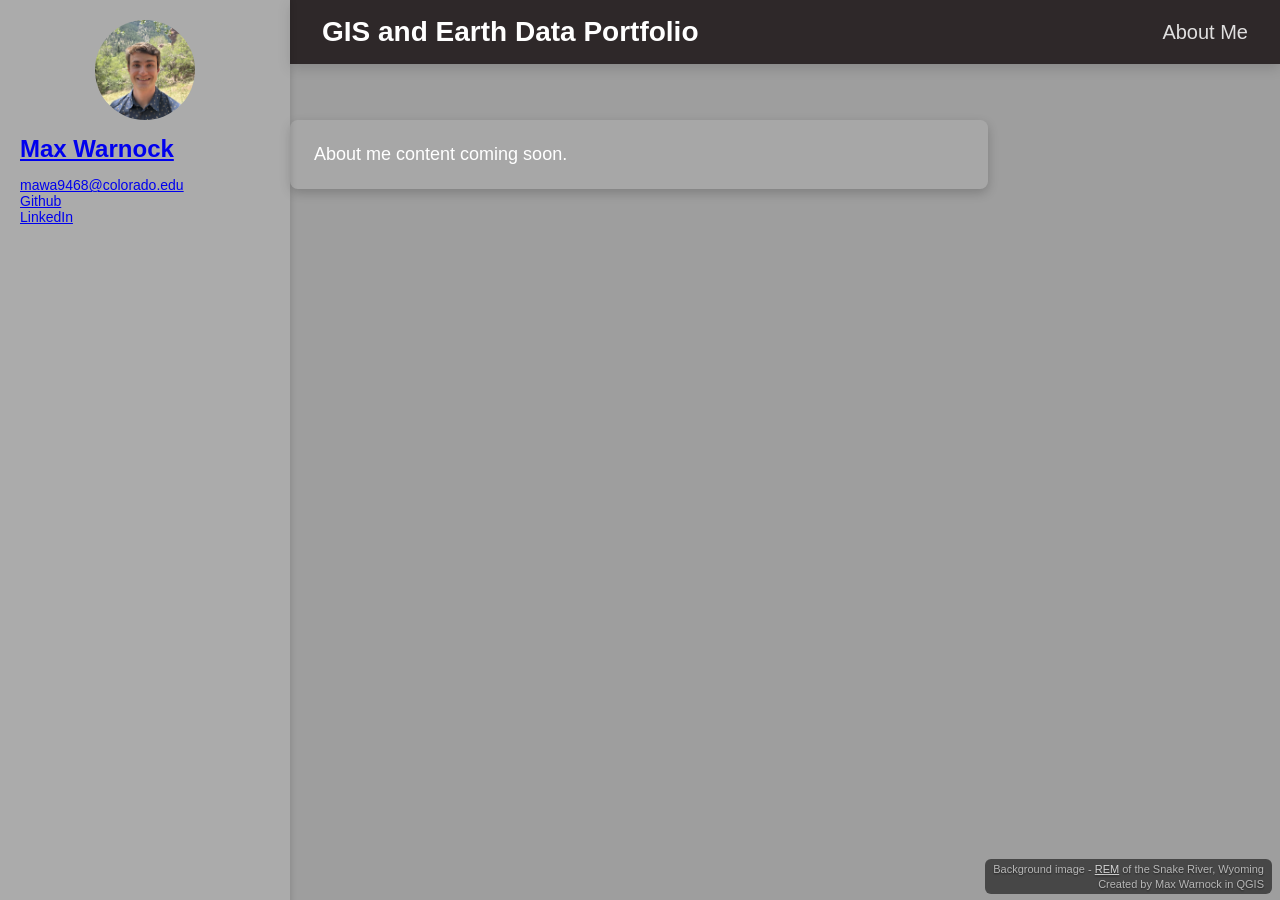
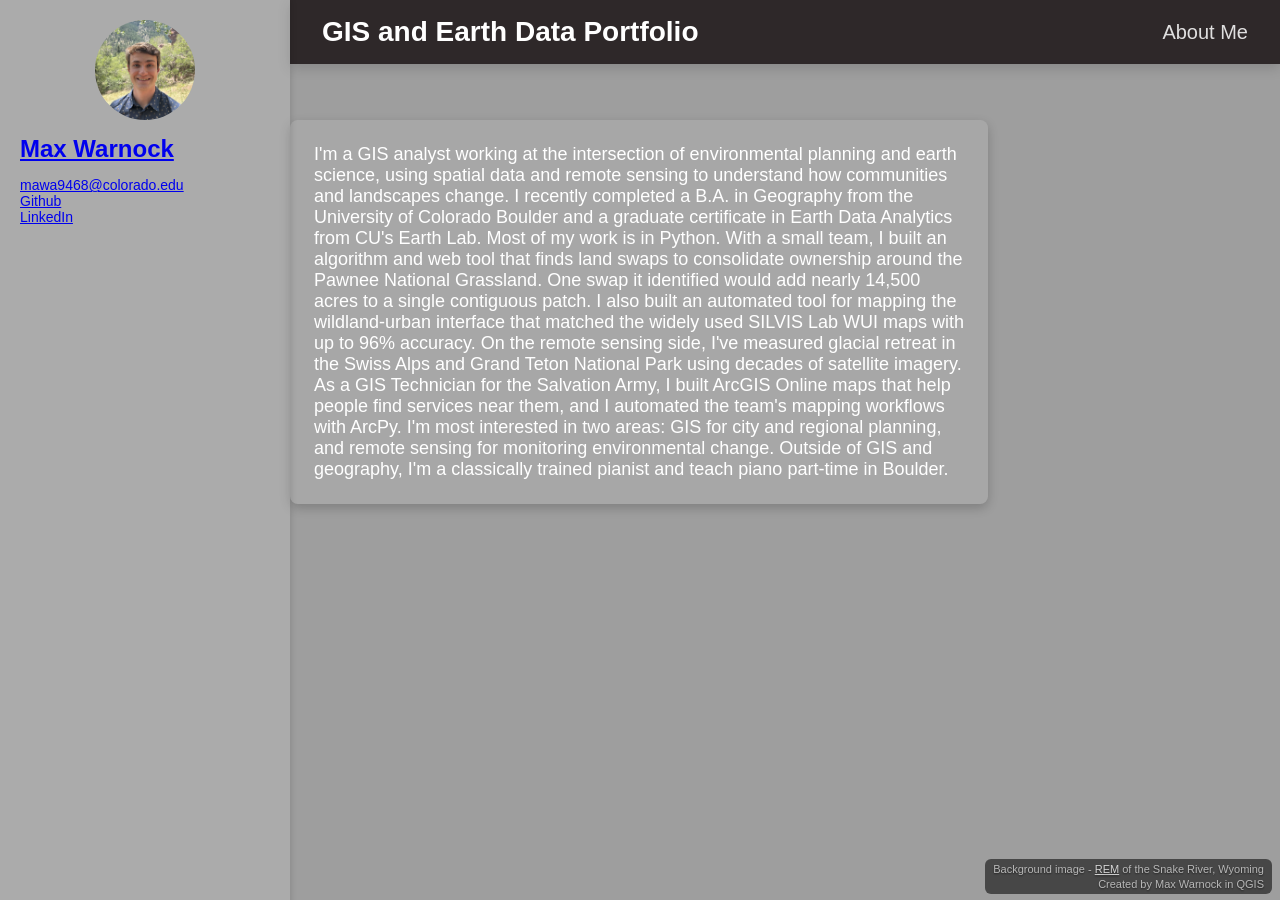
Before and after one commit to maxwarnock/maxwarnock.github.io, a Jekyll site: the page built from about.md, in a window 1280 px wide. Built offline with Jekyll 4.4.1, drawn with Linux system fonts in a browser that asks for light colours; a script that is not in the unit is left out.

Commit message:
Update about.md

```diff
--- a/about.md
+++ b/about.md
@@ -5,5 +5,10 @@ show_profile: true
 permalink: /about/
 ---
 <div style="max-width: 650px; margin: 20px 0 0 20px; font-size: 18px; background: rgba(255, 255, 255, 0.10); color: white; padding: 24px; border-radius: 8px; box-shadow: 0 4px 11px rgba(0,0,0,0.20);">
-About me content coming soon.
+I'm a GIS analyst working at the intersection of environmental planning and earth science, using spatial data and remote sensing to understand how communities and landscapes change. I recently completed a B.A. in Geography from the University of Colorado Boulder and a graduate certificate in Earth Data Analytics from CU's Earth Lab.
+
+Most of my work is in Python. With a small team, I built an algorithm and web tool that finds land swaps to consolidate ownership around the Pawnee National Grassland. One swap it identified would add nearly 14,500 acres to a single contiguous patch. I also built an automated tool for mapping the wildland-urban interface that matched the widely used SILVIS Lab WUI maps with up to 96% accuracy. On the remote sensing side, I've measured glacial retreat in the Swiss Alps and Grand Teton National Park using decades of satellite imagery. As a GIS Technician for the Salvation Army, I built ArcGIS Online maps that help people find services near them, and I automated the team's mapping workflows with ArcPy.
+
+I'm most interested in two areas: GIS for city and regional planning, and remote sensing for monitoring environmental change. Outside of GIS and geography, I'm a classically trained pianist and teach piano part-time in Boulder.
+
 </div>
```
